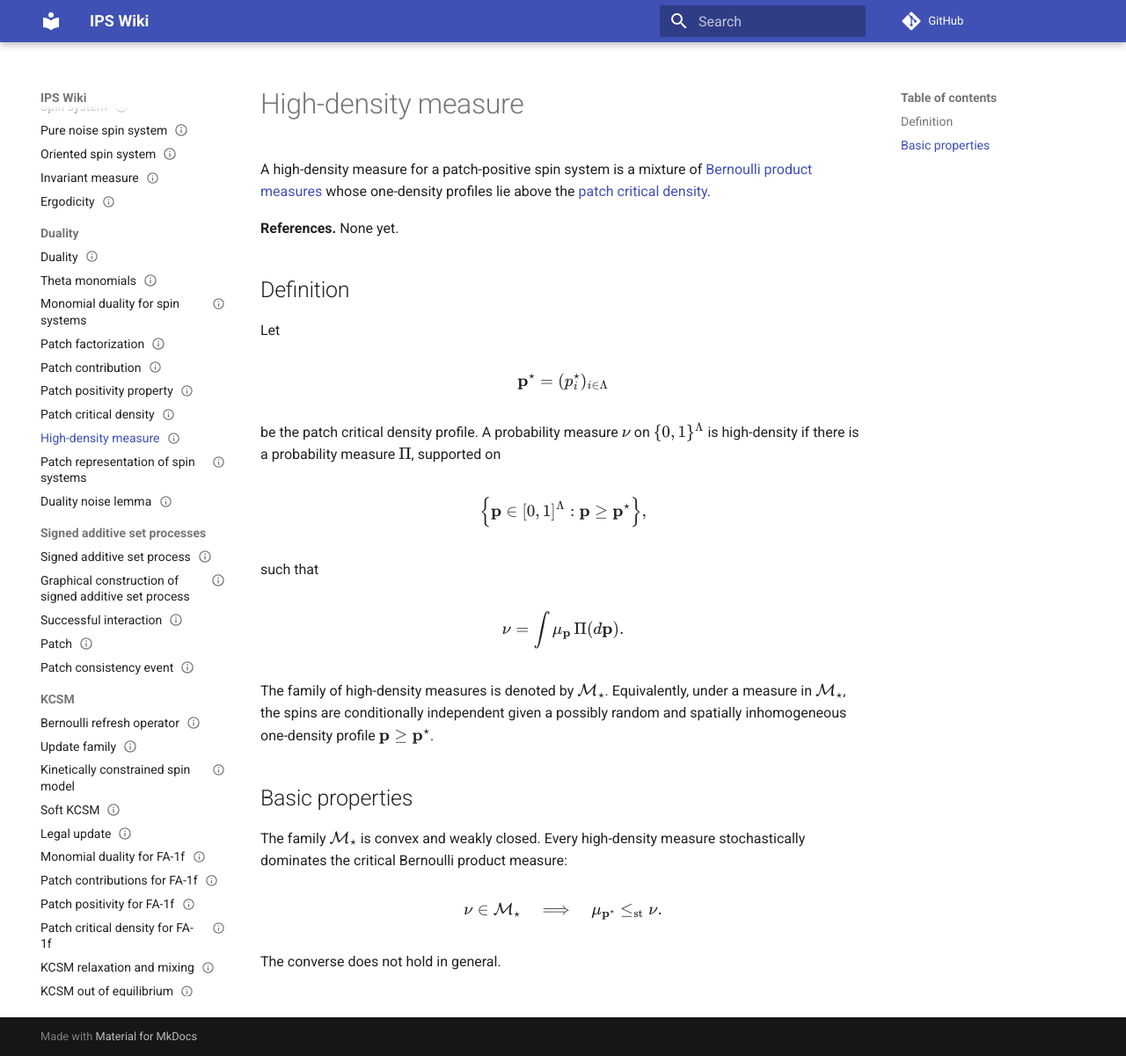
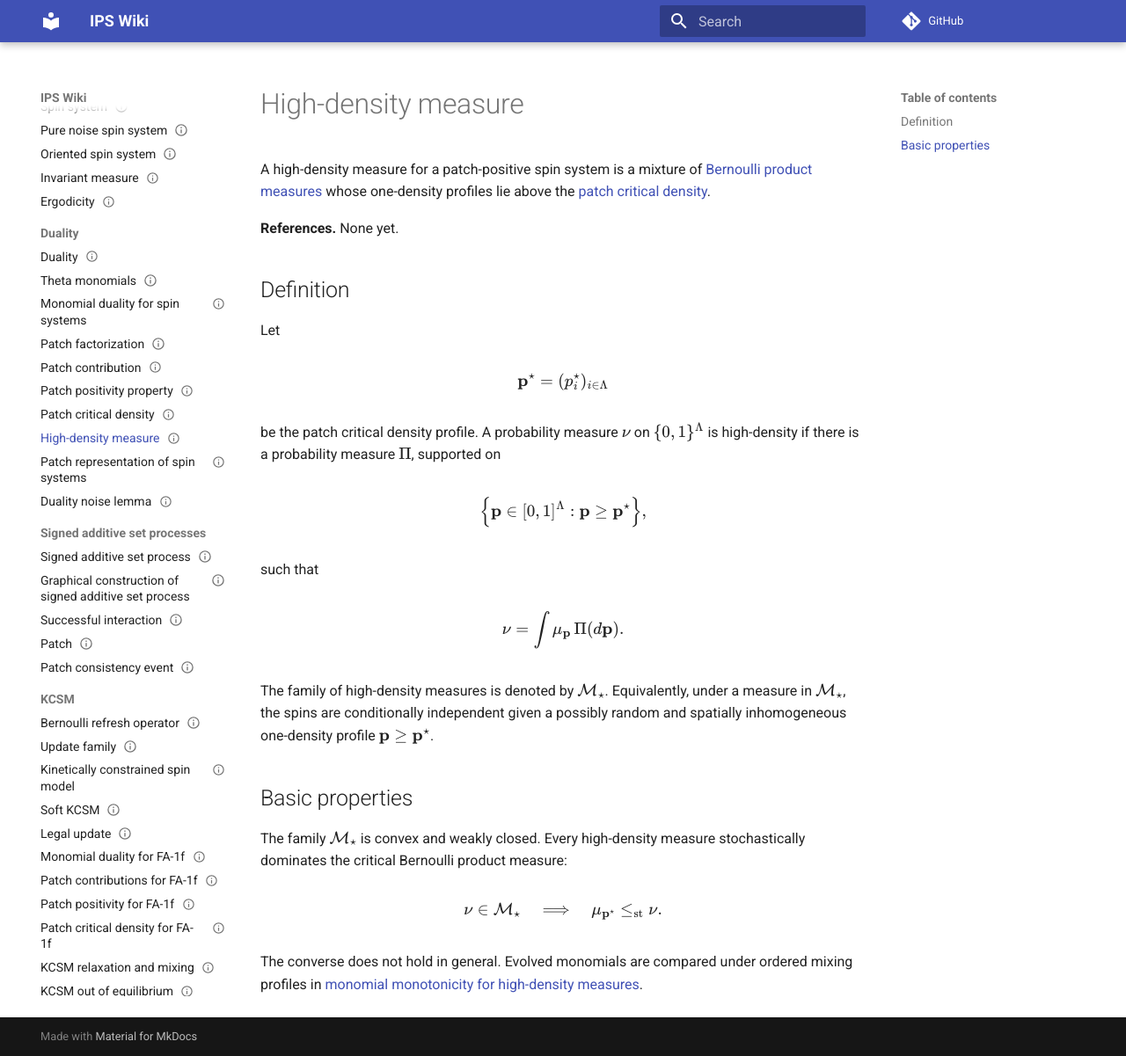
Before and after one commit to maciejgluchowski86-beep/ips-wiki, an MkDocs documentation site: the page built from docs/entries/high-density-measure.md, in a window 1280 px wide and 1201 px high. Shown: the whole window at 88% size. Built offline with MkDocs 1.6.1 and Material for MkDocs 9.7.7, drawn with Linux system fonts in a browser that asks for light colours; comment, search, counter and statistics services are not loaded.

Commit message:
Link high-density monomial monotonicity theorem

```diff
--- a/docs/entries/high-density-measure.md
+++ b/docs/entries/high-density-measure.md
@@ -51,4 +51,4 @@ $$
 \mu_{\mathbf p^\star}\le_{\mathrm{st}}\nu.
 $$
 
-The converse does not hold in general.
+The converse does not hold in general. Evolved monomials are compared under ordered mixing profiles in [monomial monotonicity for high-density measures](monomial-monotonicity-for-high-density-measures.md).
```
